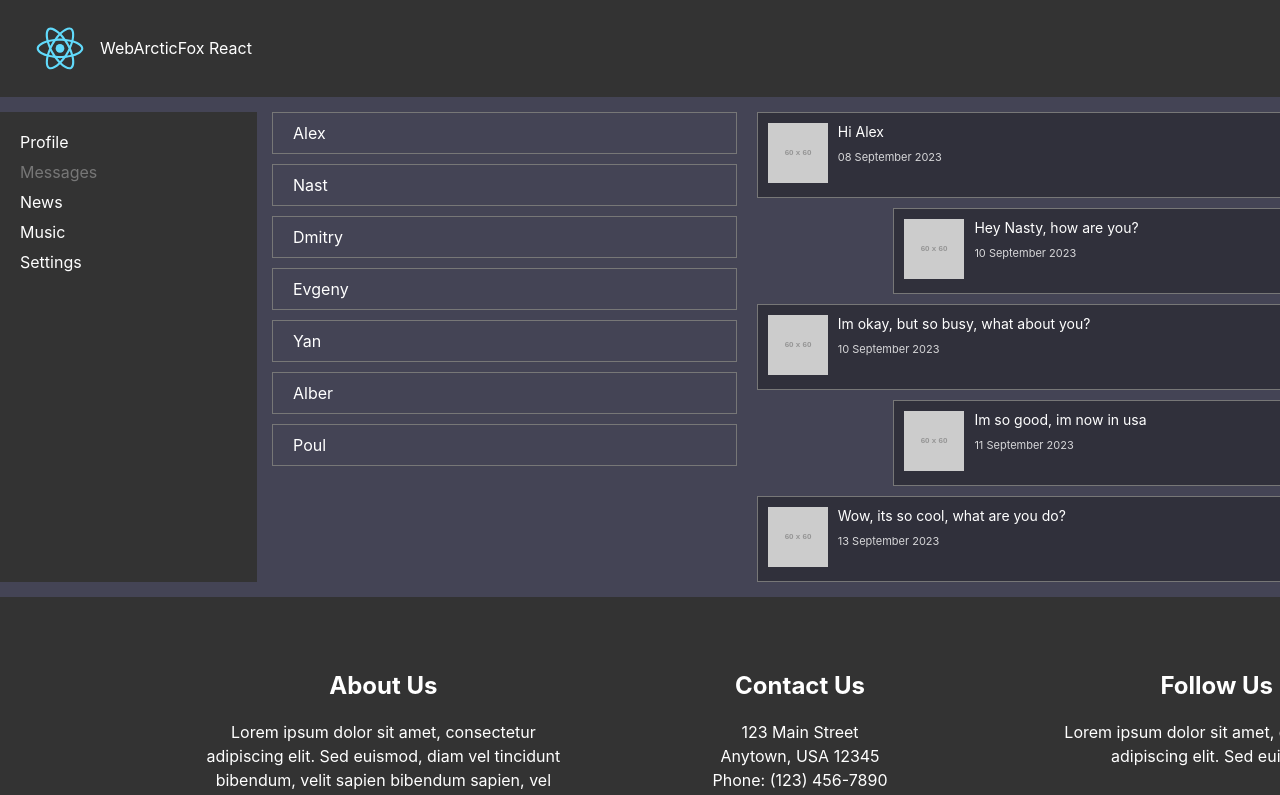
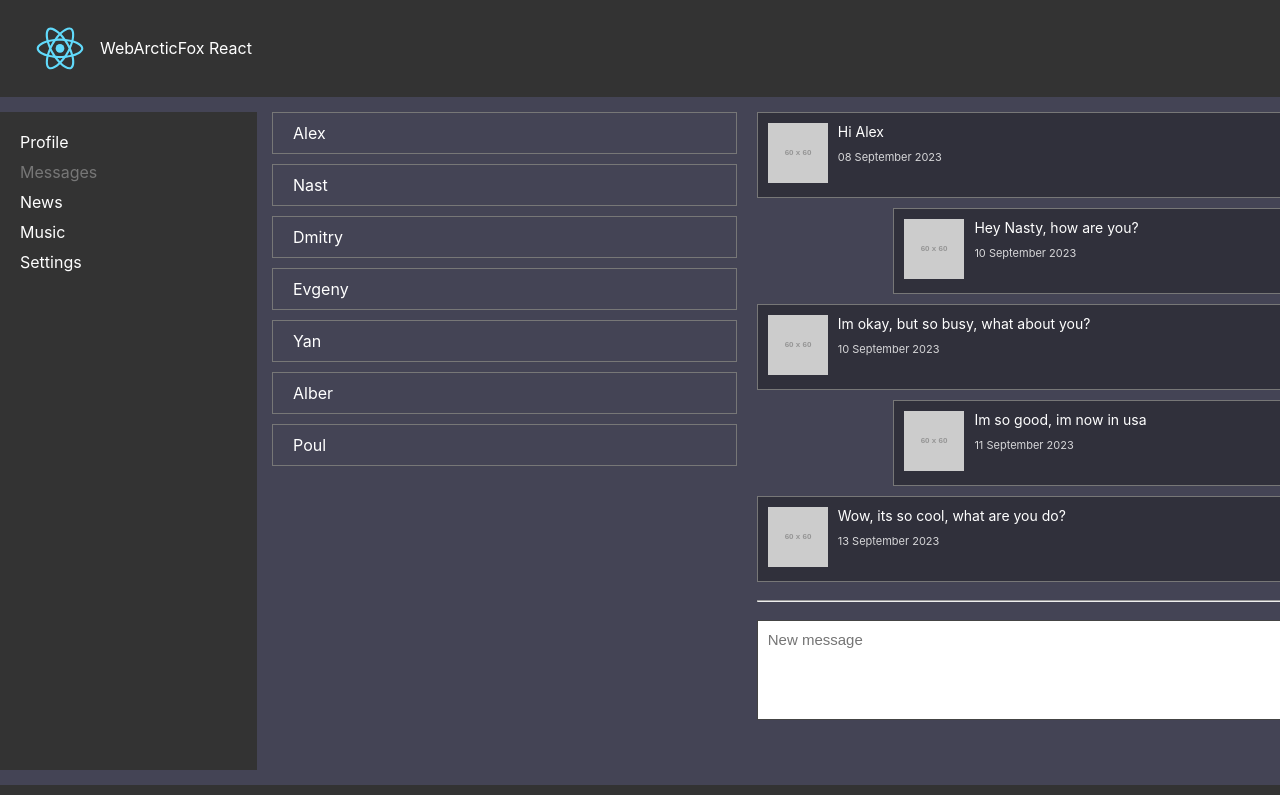
Before and after one commit to alexkrvch/ReactJSSocial, a React (Create React App) app: page /messages in a window 1280 px wide. Shown: the top 795 px of the page. Built offline with nearby package versions, Linux system fonts and the light colour scheme.

Commit message:
Lesson-26

```diff
--- a/src/components/Content/Messages/Messages.jsx
+++ b/src/components/Content/Messages/Messages.jsx
@@ -28,6 +28,11 @@ const Messages = () => {
             </div>
             <div className={s.messages_right}>
                 {MessageData.map(m => <Message text={m.text} date={m.date} />)}
+                <hr />
+                <form className={s.form}>
+                    <textarea placeholder='New message' ></textarea>
+                    <input type='button' value='Send' />
+                </form>
             </div>
         </div>
     );
--- a/src/components/Content/Messages/Messages.module.css
+++ b/src/components/Content/Messages/Messages.module.css
@@ -20,3 +20,47 @@
     justify-content: start;
     width: 63.5%;
 }
+
+.messages_right hr {
+    width: 100%;
+}
+
+.form {
+    display: flex;
+    flex-flow: column;
+    width: 100%;
+    margin-top: 10px;
+}
+
+.form textarea {
+    resize: none;
+    height: 100px;
+    width: 100%;
+    padding: 10px;
+    border: 1px solid #444;
+    font-family: 'Arial', serif;
+    font-size: 15px;
+    box-sizing: border-box;
+}
+
+.form textarea:focus {
+    outline: none;
+}
+
+.form input {
+    align-self: end;
+    width: 10%;
+    background-color: #fff;
+    color: #000;
+    transition: all 0.2s;
+    cursor: pointer;
+    border: 0;
+    padding: 10px 20px;
+    margin-top: 10px;
+    margin-bottom: 5px;
+}
+
+.form input:focus, .form input:hover {
+    background-color: #aaa;
+    color: #333;
+}
--- a/src/components/Content/Profile/Profile.jsx
+++ b/src/components/Content/Profile/Profile.jsx
@@ -1,4 +1,3 @@
-import s from './Profile.module.css'
 import MyPosts from "./MyPosts/MyPosts";
 import ProfileInfo from "./ProfileInfo/ProfileInfo";
 
--- a/src/components/Content/Profile/Profile.module.css
+++ /dev/null
@@ -1,4 +0,0 @@
-
-.profile_content {
-    text-align: center;
-}
```
